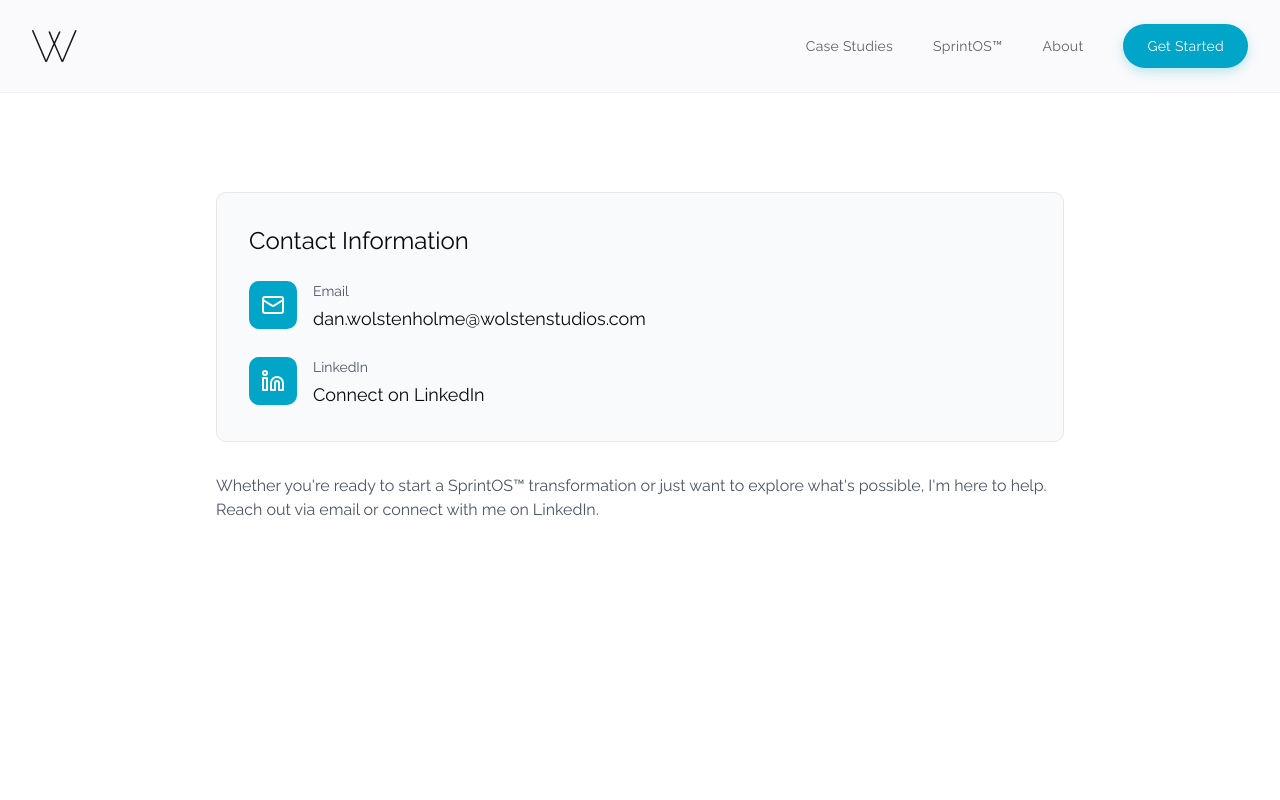
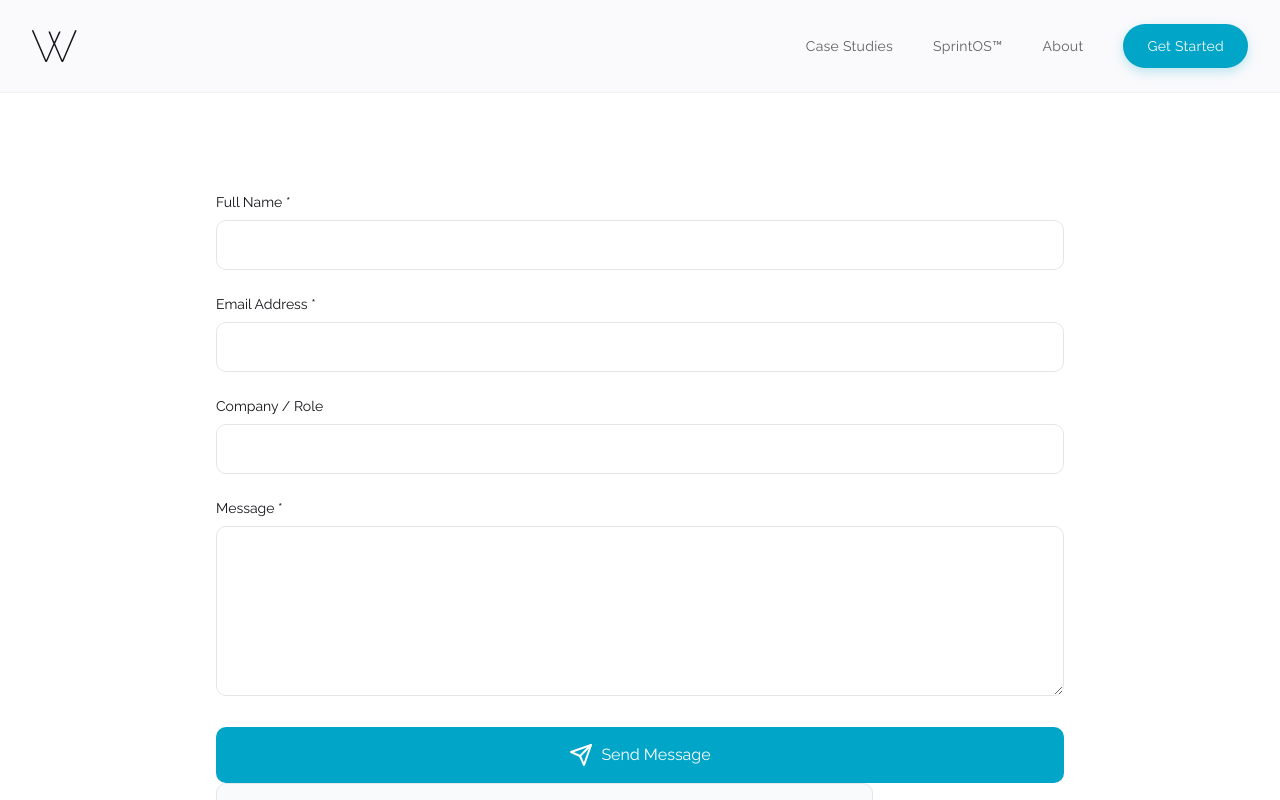
Before and after one commit to Wolsten-Studios-LTD/WolstenStudios, a React app in the folder src/: page / in a window 1280 px wide. Both pictures are taken after a click on the button "Get Started". Shown: the top 800 px of the page. Built offline with nearby package versions, Linux system fonts and the light colour scheme; the HTML template or start-up script is replaced by a standard one.

Commit message:
Update ContactPage.tsx

```diff
--- a/src/pages/ContactPage.tsx
+++ b/src/pages/ContactPage.tsx
@@ -1,8 +1,56 @@
 import { Navigation } from '../components/Navigation';
 import { PageTitle } from '../components/PageTitle';
-import { Mail, Linkedin } from 'lucide-react';
+import { Send, CheckCircle } from 'lucide-react';
+import { LinkedInLogo } from '../components/logos/LinkedInLogo';
+import { useState } from 'react';
 
 export function ContactPage() {
+  const [formData, setFormData] = useState({
+    fullName: '',
+    email: '',
+    company: '',
+    message: '',
+  });
+  const [isSubmitting, setIsSubmitting] = useState(false);
+  const [isSubmitted, setIsSubmitted] = useState(false);
+
+  const handleSubmit = async (e: React.FormEvent) => {
+    e.preventDefault();
+    setIsSubmitting(true);
+
+    try {
+      const response = await fetch('https://formspree.io/f/mvgoybwd', {
+        method: 'POST',
+        headers: {
+          'Content-Type': 'application/json',
+        },
+        body: JSON.stringify({
+          subject: 'New Contact Form Submission',
+          fullName: formData.fullName,
+          email: formData.email,
+          company: formData.company,
+          message: formData.message,
+        }),
+      });
+
+      if (response.ok) {
+        setIsSubmitted(true);
+        setFormData({ fullName: '', email: '', company: '', message: '' });
+      }
+    } catch (error) {
+      console.error('Form submission error:', error);
+    } finally {
+      setIsSubmitting(false);
+    }
+  };
+
+  const handleChange = (e: React.ChangeEvent<HTMLInputElement | HTMLTextAreaElement>) => {
+    setFormData({
+      ...formData,
+      [e.target.name]: e.target.value,
+    });
+  };
+
   return (
     <div className="min-h-screen bg-white">
       <Navigation />
@@ -13,50 +61,166 @@ export function ContactPage() {
             subtitle="Get in touch to discuss your transformation"
           />
 
-          <div className="mt-16 space-y-8">
-            <div className="bg-gray-50 border border-gray-200 rounded-lg p-8">
-              <h2 className="text-2xl mb-6">Contact Information</h2>
+          <div className="mt-16 grid lg:grid-cols-3 gap-12">
+            {/* Contact Form */}
+            <div className="lg:col-span-2">
+              {isSubmitted ? (
+                <div className="bg-green-50 border border-green-200 rounded-lg p-8 text-center">
+                  <CheckCircle className="w-12 h-12 text-green-600 mx-auto mb-4" />
+                  <h3 className="text-2xl mb-2">Message Received</h3>
+                  <p className="text-gray-600">
+                    Thank you for reaching out. We'll respond within 48 hours.
+                  </p>
+                </div>
+              ) : (
+                <form onSubmit={handleSubmit} className="space-y-6">
+                  <div>
+                    <label
+                      htmlFor="fullName"
+                      className="block text-sm mb-2"
+                      style={{ color: '#151419' }}
+                    >
+                      Full Name *
+                    </label>
+                    <input
+                      type="text"
+                      id="fullName"
+                      name="fullName"
+                      value={formData.fullName}
+                      onChange={handleChange}
+                      required
+                      className="w-full px-4 py-3 border border-gray-300 rounded-lg focus:outline-none focus:border-[#00A5C7] transition-colors"
+                      style={{ fontSize: '1rem' }}
+                    />
+                  </div>
 
-              <div className="space-y-6">
+                  <div>
+                    <label
+                      htmlFor="email"
+                      className="block text-sm mb-2"
+                      style={{ color: '#151419' }}
+                    >
+                      Email Address *
+                    </label>
+                    <input
+                      type="email"
+                      id="email"
+                      name="email"
+                      value={formData.email}
+                      onChange={handleChange}
+                      required
+                      className="w-full px-4 py-3 border border-gray-300 rounded-lg focus:outline-none focus:border-[#00A5C7] transition-colors"
+                      style={{ fontSize: '1rem' }}
+                    />
+                  </div>
+
+                  <div>
+                    <label
+                      htmlFor="company"
+                      className="block text-sm mb-2"
+                      style={{ color: '#151419' }}
+                    >
+                      Company / Role
+                    </label>
+                    <input
+                      type="text"
+                      id="company"
+                      name="company"
+                      value={formData.company}
+                      onChange={handleChange}
+                      className="w-full px-4 py-3 border border-gray-300 rounded-lg focus:outline-none focus:border-[#00A5C7] transition-colors"
+                      style={{ fontSize: '1rem' }}
+                    />
+                  </div>
+
+                  <div>
+                    <label
+                      htmlFor="message"
+                      className="block text-sm mb-2"
+                      style={{ color: '#151419' }}
+                    >
+                      Message *
+                    </label>
+                    <textarea
+                      id="message"
+                      name="message"
+                      value={formData.message}
+                      onChange={handleChange}
+                      required
+                      rows={6}
+                      className="w-full px-4 py-3 border border-gray-300 rounded-lg focus:outline-none focus:border-[#00A5C7] transition-colors resize-none"
+                      style={{ fontSize: '1rem' }}
+                    />
+                  </div>
+
+                  <button
+                    type="submit"
+                    disabled={isSubmitting}
+                    className="w-full py-4 px-6 rounded-lg transition-all duration-200 flex items-center justify-center gap-2"
+                    style={{
+                      backgroundColor: isSubmitting ? '#949797' : '#00A5C7',
+                      color: '#FFFFFF',
+                      cursor: isSubmitting ? 'not-allowed' : 'pointer',
+                    }}
+                    onMouseEnter={(e) => {
+                      if (!isSubmitting) {
+                        e.currentTarget.style.backgroundColor = '#008FAF';
+                      }
+                    }}
+                    onMouseLeave={(e) => {
+                      if (!isSubmitting) {
+                        e.currentTarget.style.backgroundColor = '#00A5C7';
+                      }
+                    }}
+                  >
+                    <Send className="w-5 h-5" />
+                    {isSubmitting ? 'Sending...' : 'Send Message'}
+                  </button>
+                </form>
+              )}
+            </div>
+
+            {/* Sidebar */}
+            <div className="lg:col-span-1 space-y-6">
+              {/* Response Time */}
+              <div className="bg-gray-50 border border-gray-200 rounded-lg p-6">
+                <h3 className="text-lg mb-3">Response Time</h3>
+                <p className="text-sm text-gray-600">
+                  We respond to all inquiries within <strong>48 hours</strong> during business days.
+                </p>
+              </div>
+
+              {/* LinkedIn */}
               <a
-                  href="mailto:dan.wolstenholme@wolstenstudios.com"
-                  className="flex items-start gap-4 group"
+                href="https://www.linkedin.com/company/110592070/"
+                target="_blank"
+                rel="noopener noreferrer"
+                className="flex items-start gap-4 group bg-gray-50 border border-gray-200 rounded-lg p-6 hover:border-[#00A5C7] transition-colors"
               >
-                  <div className="w-12 h-12 bg-[#00A5C7] rounded-lg flex items-center justify-center flex-shrink-0 group-hover:bg-[#008FAF] transition-colors">
-                    <Mail className="w-6 h-6 text-white" />
+                <div className="w-12 h-12 bg-[rgba(255,255,255,0)] rounded-lg flex items-center justify-center flex-shrink-0 group-hover:bg-[#008FAF] transition-colors bg-[rgba(0,165,199,0)]">
+                  <LinkedInLogo className="w-6 h-6 text-white" />
                 </div>
                 <div>
-                    <div className="text-sm text-gray-600 mb-1">Email</div>
-                    <div className="text-lg group-hover:text-[#00A5C7] transition-colors">
-                      dan.wolstenholme@wolstenstudios.com
+                  <div className="text-sm text-gray-600 mb-1">Follow us</div>
+                  <div className="group-hover:text-[#00A5C7] transition-colors">
+                    Wolsten Studios
                   </div>
                 </div>
               </a>
 
+              {/* Application CTA */}
+              <div className="bg-[#00A5C7] bg-opacity-5 border border-[#00A5C7] border-opacity-20 rounded-lg p-6">
+                <h3 className="text-lg mb-2 text-[rgb(255,255,255)]">Ready to Transform?</h3>
+                <p className="text-sm text-[rgb(255,255,255)] mb-4">
+                  Skip the queue and apply directly for SprintOS™.
+                </p>
                 <a
-                  href="https://www.linkedin.com/in/dan-wolstenholme/"
-                  target="_blank"
-                  rel="noopener noreferrer"
-                  className="flex items-start gap-4 group"
+                  href="/application"
+                  className="inline-block px-4 py-2 bg-[#151419] text-white rounded-lg hover:bg-[#00A5C7] transition-colors text-sm"
                 >
-                  <div className="w-12 h-12 bg-[#00A5C7] rounded-lg flex items-center justify-center flex-shrink-0 group-hover:bg-[#008FAF] transition-colors">
-                    <Linkedin className="w-6 h-6 text-white" />
-                  </div>
-                  <div>
-                    <div className="text-sm text-gray-600 mb-1">LinkedIn</div>
-                    <div className="text-lg group-hover:text-[#00A5C7] transition-colors">
-                      Connect on LinkedIn
-                    </div>
-                  </div>
+                  Start Application
                 </a>
               </div>
-            </div>
-
-            <div className="prose prose-lg max-w-none">
-              <p className="text-gray-600">
-                Whether you're ready to start a SprintOS™ transformation or just want to explore what's possible,
-                I'm here to help. Reach out via email or connect with me on LinkedIn.
-              </p>
             </div>
           </div>
         </div>
```
Lines whose indentation alone changed are shown as unchanged.
